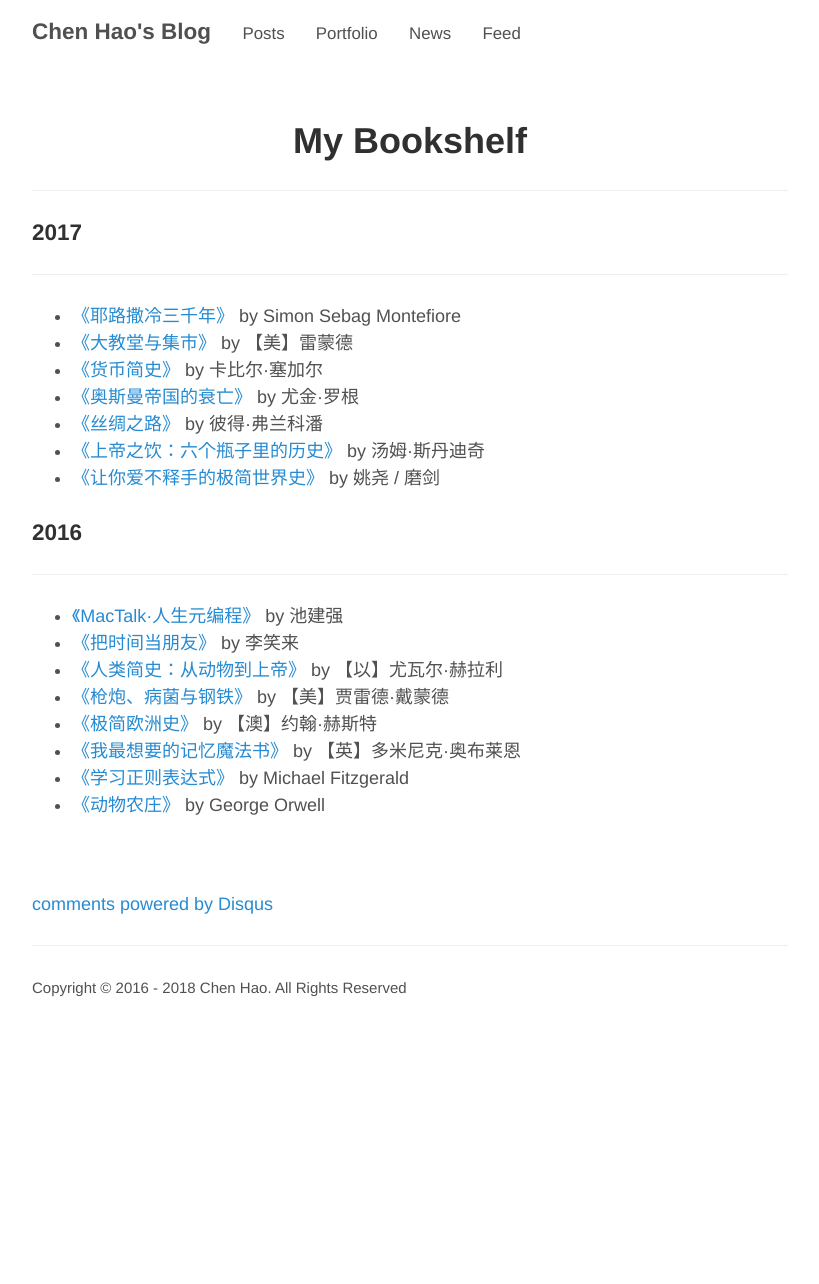
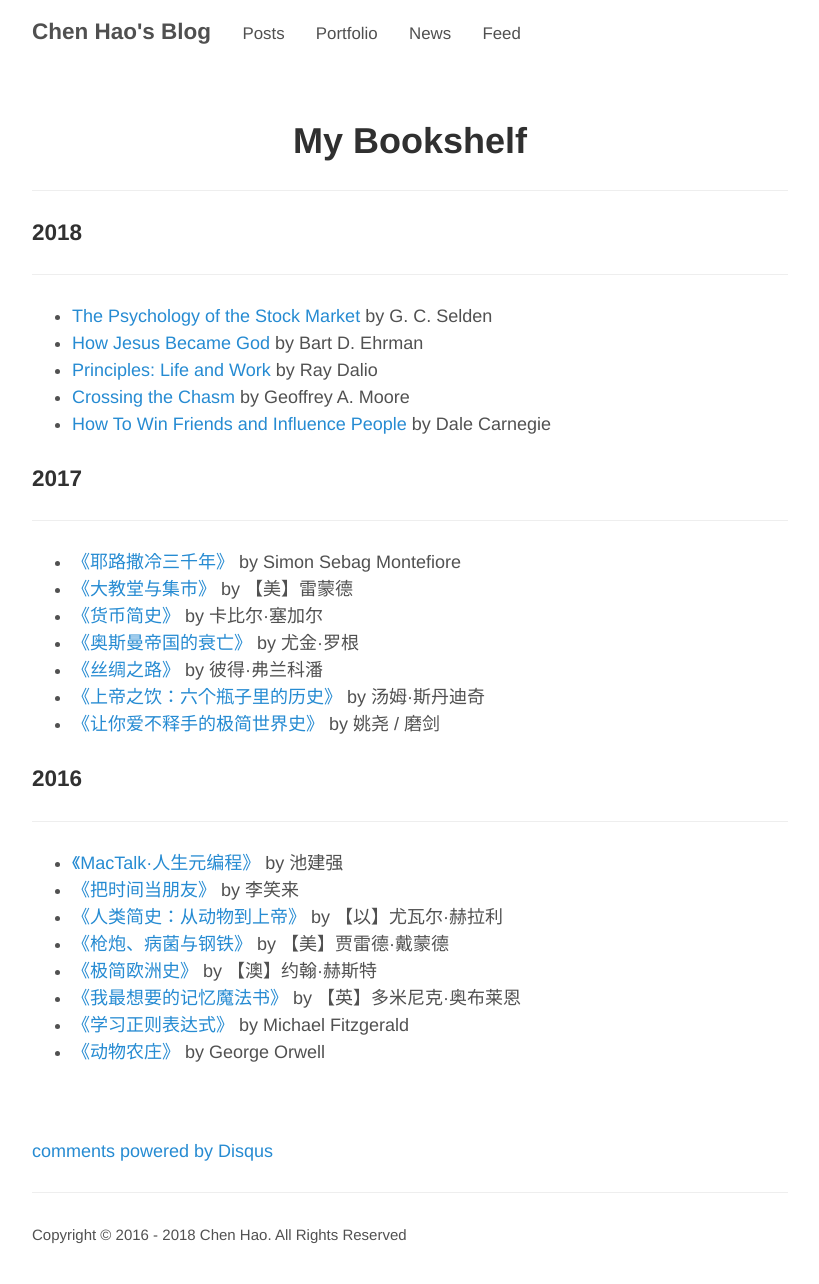
Before and after one commit to haoeric/haoeric.github.io, a Jekyll site: the page built from _posts/Portfolio/2016-07-18-my-bookshelf.md, in a window 1280 px wide. Shown: the whole page, without its empty margins (230-1049 px from the left). Built offline with Jekyll 4.4.1, drawn with Linux system fonts in a browser that asks for light colours; comment, search, counter and statistics services are not loaded; before the commit the page ends 1037 px from its top, so only the background shows below that.

Commit message:
add monthly update draft to March, updated bookshelf and learning path

```diff
--- a/_posts/Portfolio/2016-07-18-my-bookshelf.md
+++ b/_posts/Portfolio/2016-07-18-my-bookshelf.md
@@ -6,6 +6,14 @@
 tags: [bookshelf]
 ---
 
+### 2018
+-------------
+
+* [The Psychology of the Stock Market](https://www.amazon.com/gp/product/B001C4PTUY/ref=oh_aui_d_detailpage_o02_?ie=UTF8&psc=1) by G. C. Selden
+* [How Jesus Became God](https://www.amazon.com/gp/product/B00DB39V2Q/ref=oh_aui_d_detailpage_o01_?ie=UTF8&psc=1) by Bart D. Ehrman
+* [Principles: Life and Work](https://www.amazon.com/gp/product/B071CTK28D/ref=oh_aui_d_detailpage_o00_?ie=UTF8&psc=1) by Ray Dalio
+* [Crossing the Chasm](https://www.scribd.com/book/197209100/Crossing-the-Chasm-3rd-Edition-Marketing-and-Selling-Disruptive-Products-to-Mainstream-Customers) by Geoffrey A. Moore
+* [How To Win Friends and Influence People](https://www.scribd.com/book/224349281/How-To-Win-Friends-and-Influence-People) by Dale Carnegie
 
 
 ### 2017
```
Also changed, not shown: _posts/Portfolio/2016-07-22-My-self-learning.md (+2 -0 lines), _posts/Trivia/2018-03-18-monthly-summary.md (added, +26 -0 lines).
